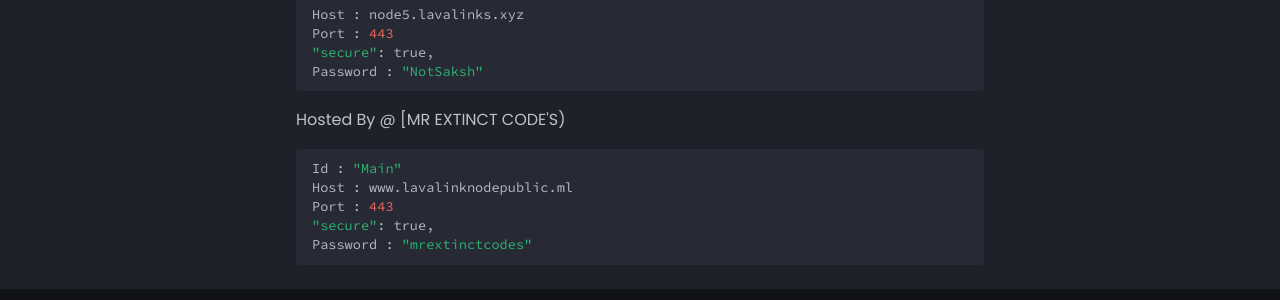
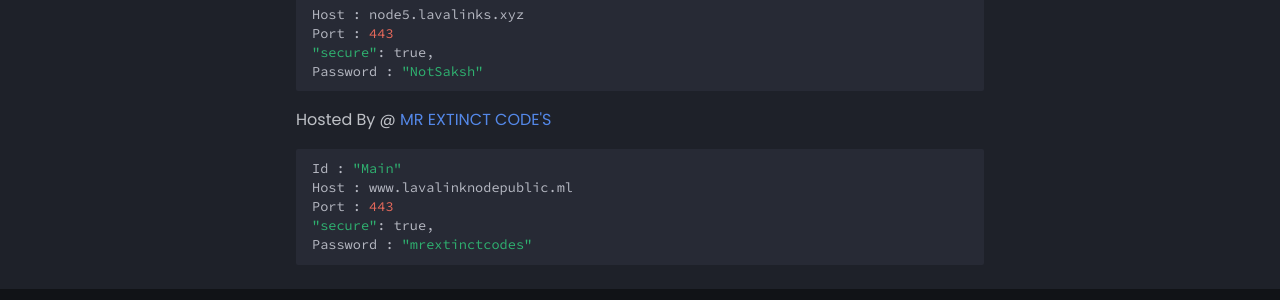
Before and after one commit to SakshL/Lavalinks, an MkDocs documentation site: the page built from docs/SSL/lavalink-with-ssl.md, in a window 1280 px wide and 1247 px high. Shown: the part 894-1194 px from the top of the window. Built offline with MkDocs 1.6.1 and Material for MkDocs 9.7.7, drawn with Linux system fonts in a browser that asks for light colours; comment, search, counter and statistics services are not loaded; part of the change alters nothing that is shown.

````diff
--- a/docs/SSL/lavalink-with-ssl.md
+++ b/docs/SSL/lavalink-with-ssl.md
@@ -41,7 +41,7 @@ Port : 443
 "secure": true,
 Password : "NotSaksh"
 ```
-Hosted By @ [MR EXTINCT CODE'S)
+Hosted By @ [MR EXTINCT CODE'S](https://discord.gg/notsaksh)
 ```bash
 Id : "Main"
 Host : www.lavalinknodepublic.ml
````
